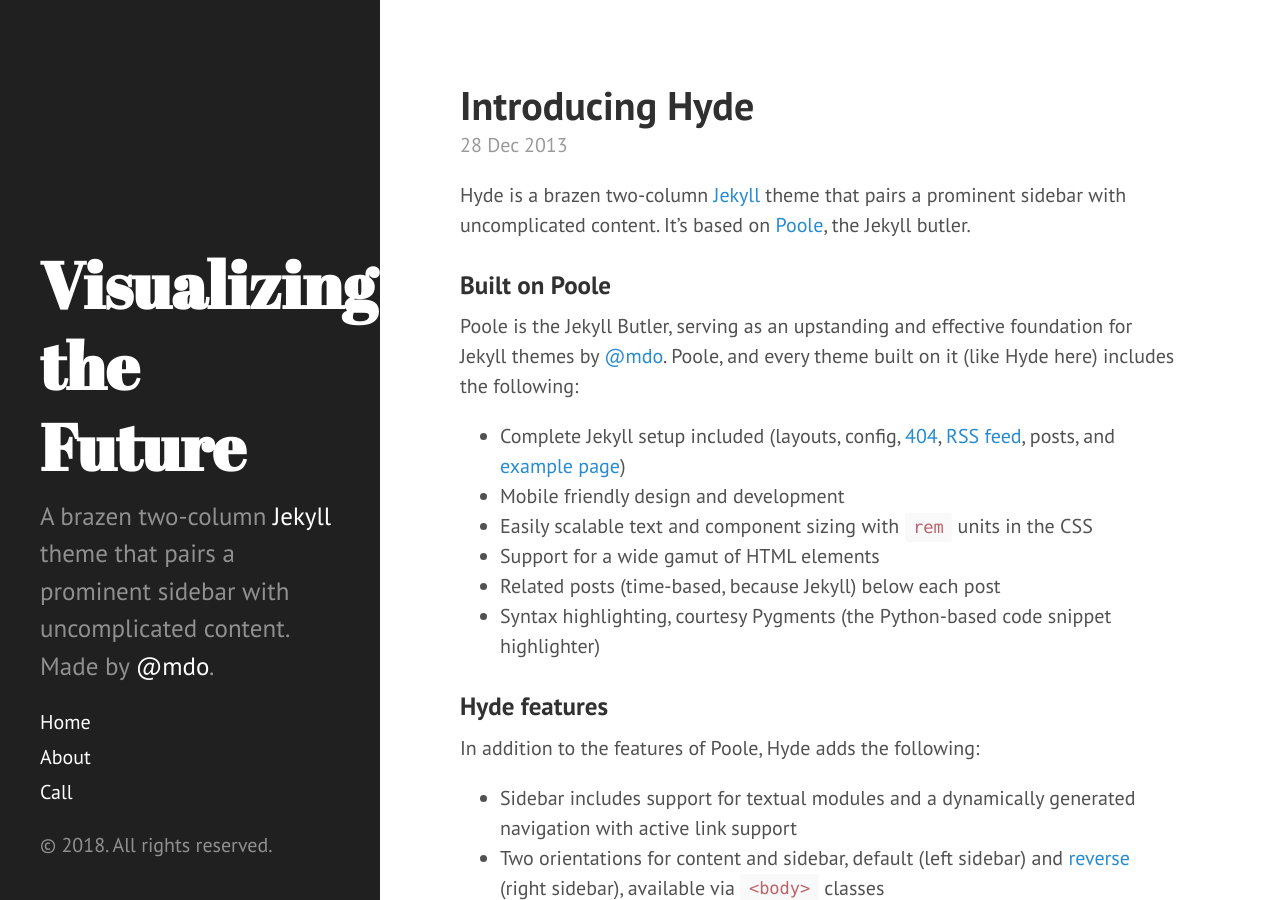
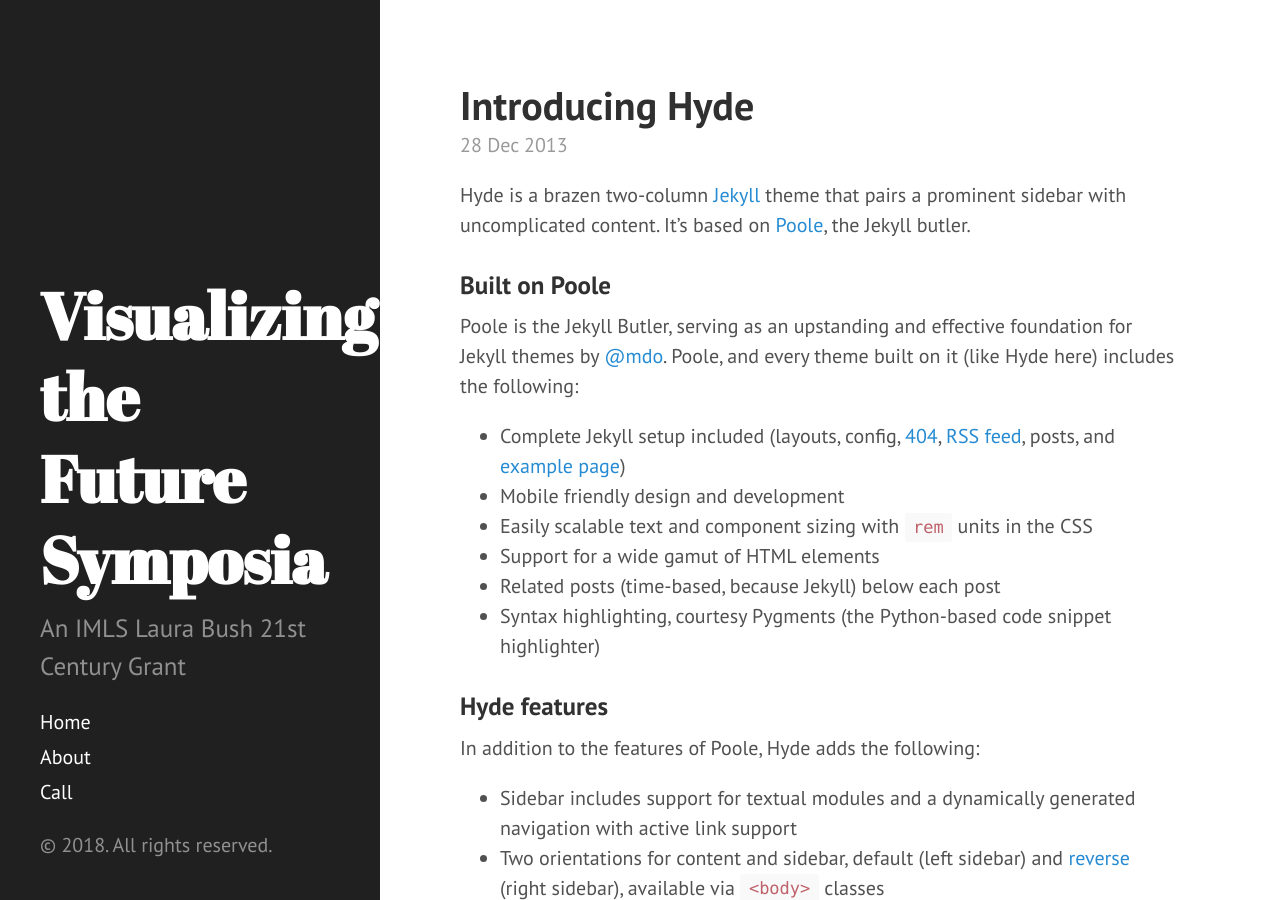
Before and after one commit to visualizingthefuture/visualizingthefuture.github.io, a Jekyll site: the page built from index.html, in a window 1280 px wide and 900 px high. Built offline with Jekyll 4.4.1, drawn with Linux system fonts in a browser that asks for light colours; Markdown is read by kramdown in place of the engine named in the settings; the list of posts is cut into pages by our own code.

Commit message:
Update _config.yml

```diff
--- a/_config.yml
+++ b/_config.yml
@@ -6,9 +6,9 @@
 permalink:        pretty
 
 # Setup
-title:            Visualizing the Future
-tagline:          'A Jekyll theme'
-description:      'A brazen two-column <a href="http://jekyllrb.com" target="_blank">Jekyll</a> theme that pairs a prominent sidebar with uncomplicated content. Made by <a href="https://twitter.com/mdo" target="_blank">@mdo</a>.'
+title:            Visualizing the Future Symposia
+tagline:          'A National Forum on Data Visualization in Libraries'
+description:      'An IMLS Laura Bush 21st Century Grant'
 url:              http://hyde.getpoole.com
 baseurl:          https://visualizingthefuture.github.io/
 
```
